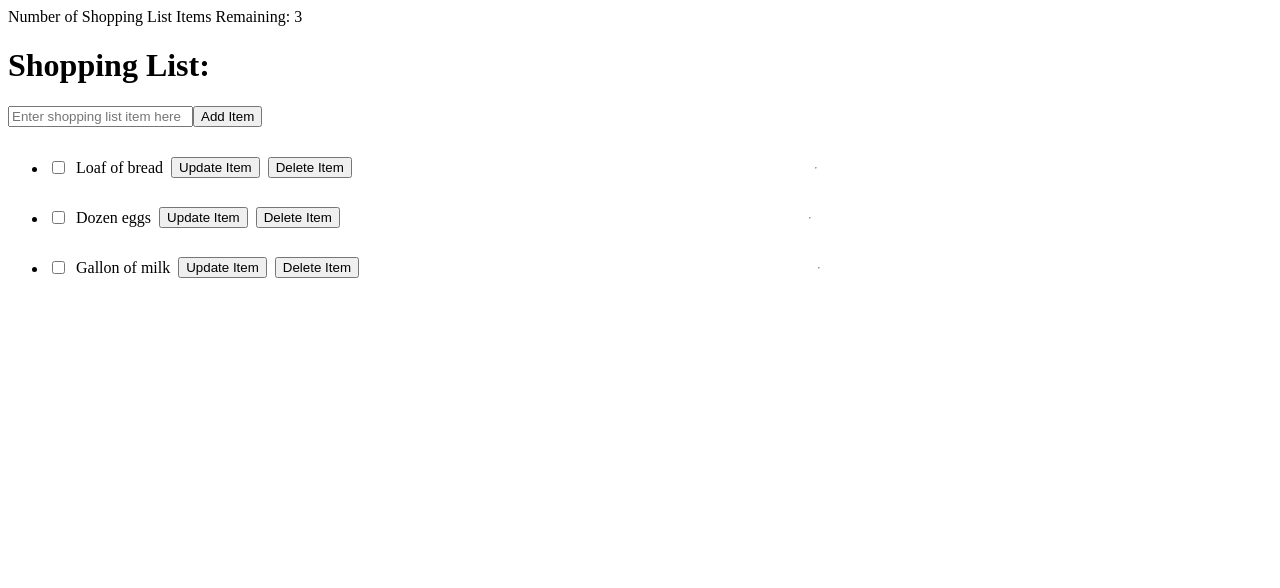
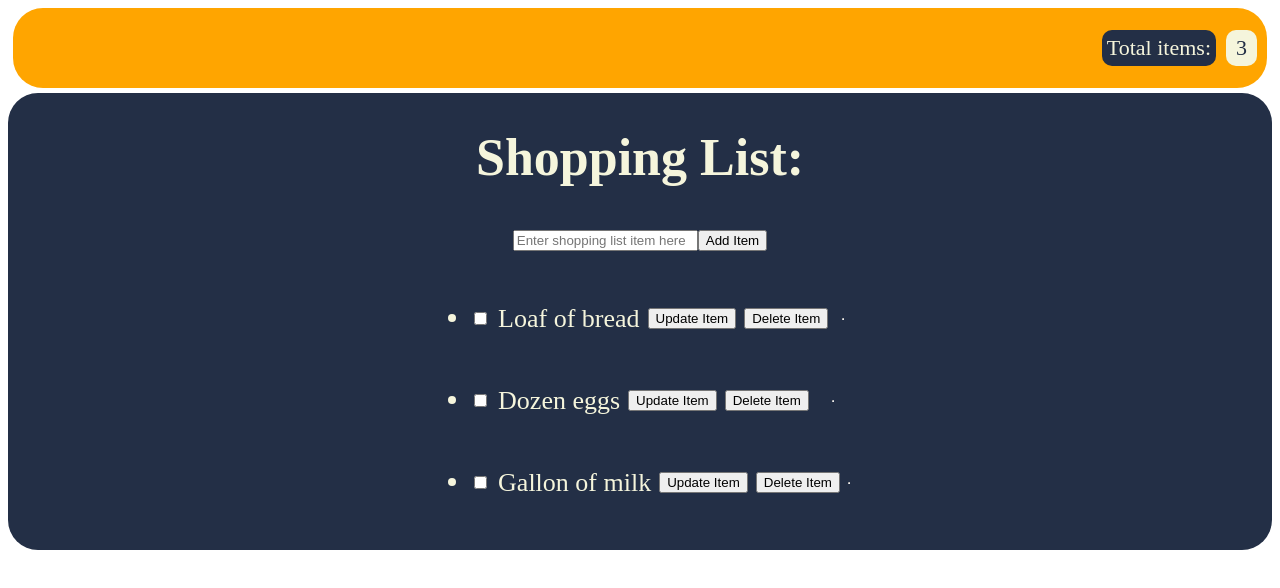
Before and after one commit to Benatovich/shopping-list-adv-react, a React app: page / in a window 1280 px wide. Shown: the top 588 px of the page. Built offline with nearby package versions, Linux system fonts and the light colour scheme; the HTML template or start-up script is replaced by a standard one.

Commit message:
looks good enough to me

```diff
--- /dev/null
+++ b/src/App.css
@@ -0,0 +1,34 @@
+.App {
+    text-align: center;
+  }
+
+  .App-logo {
+    height: 40vmin;
+    pointer-events: none;
+  }
+
+  @media (prefers-reduced-motion: no-preference) {
+    .App-logo {
+      animation: App-logo-spin infinite 20s linear;
+    }
+  }
+
+  .App-main {
+    background-color: #282c34;
+    min-height: 100vh;
+    display: flex;
+    flex-direction: column;
+    align-items: center;
+    justify-content: center;
+    font-size: calc(10px + 2vmin);
+    color: white;
+  }
+
+  .App-link {
+    color: #61dafb;
+  }
+
+  /* ItemList.css */
+  ul input {
+    color: black;
+  }
--- a/src/App.jsx
+++ b/src/App.jsx
@@ -1,14 +1,19 @@
 import Header from './components/Header'
 import { ListProvider } from './context/ListProvider'
 import List from './views/List'
+import './App.css'
 
 export default function App() {
   return (
-    <>
+    <div className='App' style={{}}>
       <ListProvider>
         <Header />
-        <List />
+        <div className='App-main' style={{textAlign: 'center', backgroundColor: '#232f46',  display: 'flex', flexDirection: 'column', alignItems: 'center', justifyContent: 'top', fontSize: 'calc(10px + 2vmin)', color: 'beige', margin: 0, borderRadius: 30}}>
+          <List />
+        </div>
       </ListProvider>
-    </>
+    </div>
   );
 }
+
+{/* <div className='App' style={{backgroundColor: '#232f46', display: 'flex', flexDirection: 'column', alignItems: 'center', justifyContent: 'center', color: 'beige', borderRadius: 30}}> */}
--- a/src/components/Header.jsx
+++ b/src/components/Header.jsx
@@ -4,6 +4,9 @@ export default function Header() {
   const { items } = useList();
 
   return (
-    <div>Number of Shopping List Items Remaining: {items.length}</div>
+    <div style={{backgroundColor: 'orange', borderRadius: 30, padding: 0, margin: 5, minHeight: '10vh', display: 'flex', flexDirection: 'row', alignItems: 'center', justifyContent: 'right', fontSize: 'calc(10px + 1.5vmin)'}}>
+      <p style={{backgroundColor: '#232f46', color: 'beige', borderRadius: 10, padding: 5}}>Total items: </p>
+      <p style={{backgroundColor: 'beige', color: '#232f46', borderRadius: 10, padding: 5, paddingLeft: 10, paddingRight: 10, marginLeft: 10, marginRight: 10}}>{items.length}</p>
+    </div>
   )
 }
--- a/src/index.jsx
+++ b/src/index.jsx
@@ -1,6 +1,7 @@
 import React from 'react';
 import { render } from 'react-dom';
 import App from './App';
+import './App.css'
 
 render(
   <React.StrictMode>
```
